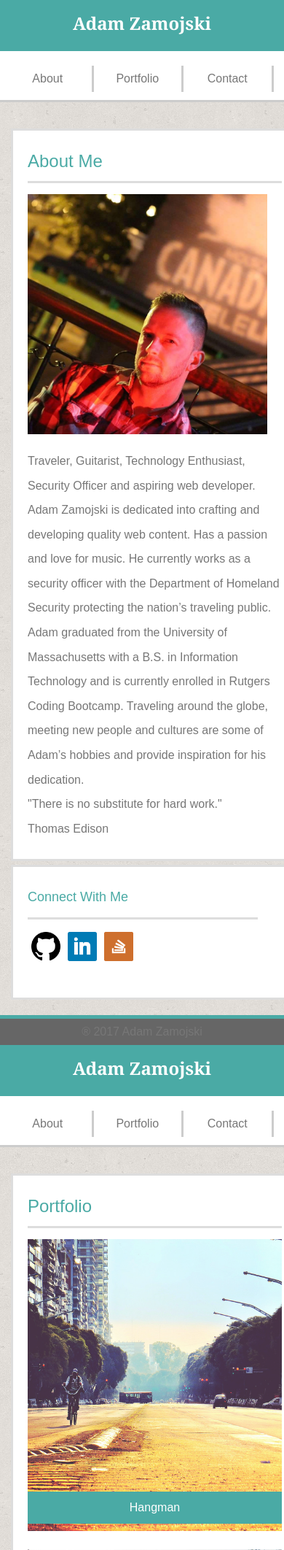
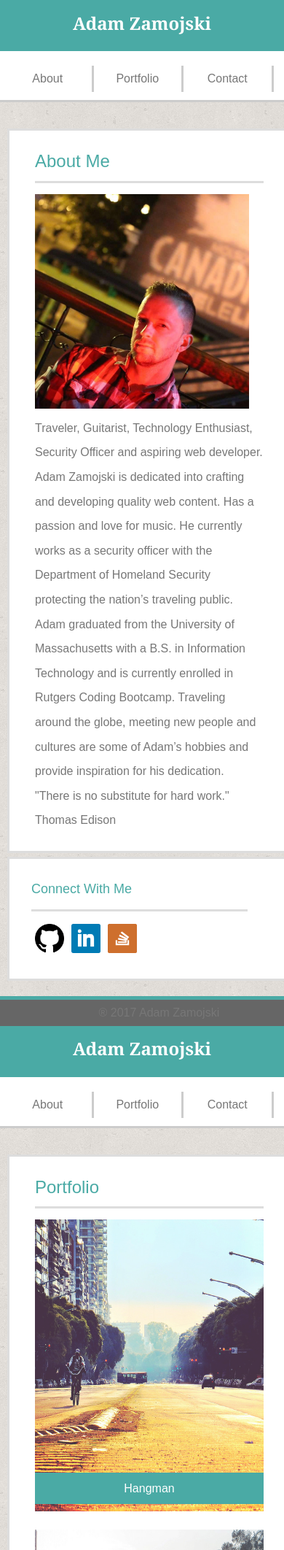
Before and after one commit to ajzamojski/Responsive-Portfolio, a PHP site: page /index.php in a window 390 px wide; the page is wider, and only the part inside the window is pictured. Shown: the top 2124 px of that part at 73% size. Run offline with PHP 8.4, Linux system fonts and the light colour scheme.

Commit message:
version7

```diff
--- a/assets/css/style.css
+++ b/assets/css/style.css
@@ -476,10 +476,6 @@ body {
 	padding: 0px;
 }
 
-section {
-
-}
-
 header {
 	position: static;
 	width: 100%;
@@ -537,7 +533,7 @@ ul:last-child {
 
 .aboutme {
 	width: 100%;
-	max-width: 435px;
+	max-width: 585px;
 	margin: 0px 15px;
 	padding: 10px 15px 25px 20px;
 }
@@ -578,7 +574,7 @@ ul:last-child {
 .sidebar {
 	float: left;
 	width: 100%;
-	max-width: 435px;
+	max-width: 585px;
 	margin: 5px 15px;
 	padding: 10px 15px 25px 20px;
 }
@@ -600,7 +596,7 @@ h3 {
 
 }
 
-/* @media screen and (max-width: 320px)
+ @media screen and (max-width: 480px)
 {
 body {
 	width: 100%;
@@ -626,7 +622,7 @@ h1 {
 
 .nav {
 	position: static;
-	width: 112%;
+	width: 100%;
 	height: 140px;
 	padding: 0px;
 	margin: 0px;
@@ -659,7 +655,7 @@ li {
 
 /*ul:last-child {
 	border: none;
-}
+}*/
 
 .wrapper {
 	width: 100%;
@@ -668,9 +664,17 @@ li {
 }
 
 .aboutme {
-	width: 83%;
+	width: 100%;
+	max-width: 440px;
 	margin: 0px 10px;
-	padding: 10px 42px 25px 42px;
+	padding: 10px 35px 25px 35px;
+}
+
+#adammontreal {
+	clear:both;
+	padding: 0px;
+	margin: 0px;
+	width: 100%;
 }
 
 .div-image {
@@ -680,12 +684,12 @@ li {
 }
 
 #pic-size {
-	width: 500px;
+	width: 100%;
 	height: 400px;
 }
 
 .text-in-image {
-	width: 500px;
+	width: 100%;
 	margin: 0px;
 	position: absolute;
 	bottom: 10px;
@@ -708,7 +712,8 @@ li {
 
 .sidebar {
 	float: left;
-	width: 91%;
+	width: 100%;
+	max-width: 440px;
 	margin: 5px 10px;
 	padding: 10px 24px 10px 30px;
 }
@@ -728,4 +733,4 @@ h3 {
 	width: 112%;
 }
 
-} */
+}
```
